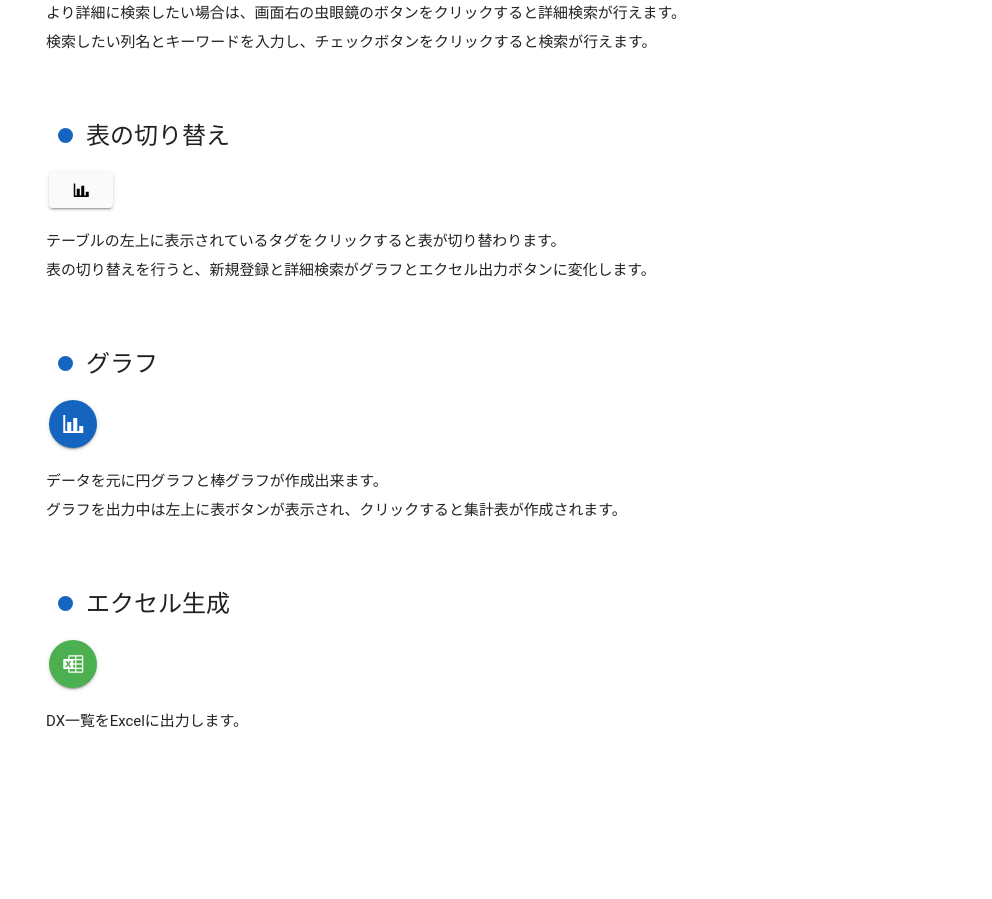
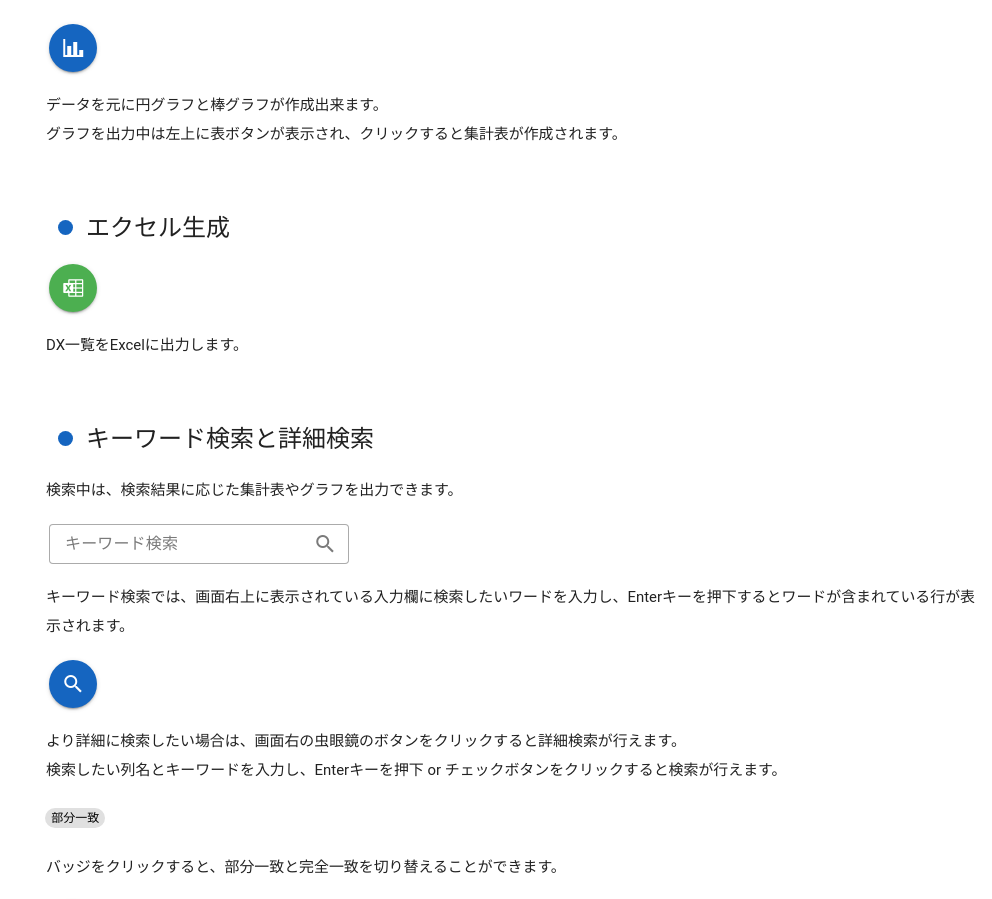
Before and after one commit to koreriku/dx-management-app, a Vue app: page /manual in a window 1280 px wide. Shown: the part 1863-2762 px from the top of the page, without its empty margins (288-1280 px from the left). Built offline with nearby package versions, Linux system fonts and the light colour scheme.

Commit message:
検索機能修正、マニュアル修正、ホバー時のカラー変更

```diff
--- a/src/components/manual.vue
+++ b/src/components/manual.vue
@@ -3,6 +3,7 @@ import { ref, onMounted } from "vue";
 import { useDxStore } from "../stores/dxManagement.js";
 import dxDetail from "./parts/dx/dxDetail.vue";
 import { useTheme } from "vuetify";
+import Button from "./parts/button.vue";
 
 const store = useDxStore();
 const theme = useTheme();
@@ -83,11 +84,6 @@ const dxContents = [
     title: "削除",
   },
   {
-    id: "#keyword",
-    title: "キーワード検索と詳細検索",
-  },
-
-  {
     id: "#table",
     title: "表の切り替え",
   },
@@ -98,6 +94,10 @@ const dxContents = [
   {
     id: "#excel",
     title: "エクセル生成",
+  },
+  {
+    id: "#keyword",
+    title: "キーワード検索と詳細検索",
   },
 ];
 const departmentsContent = [
@@ -142,7 +142,7 @@ onMounted(() => {
   window.addEventListener("scroll", scroll);
 });
 
-const contentsHeight = window.innerHeight * 0.7;
+const contentsHeight = window.innerHeight * 0.8;
 store.switchDx = true;
 store.changeSwitchDx();
 </script>
@@ -164,7 +164,7 @@ store.changeSwitchDx();
 
   <div class="wrapper">
     <v-row justify="center">
-      <v-col md="3" sm="12">
+      <v-col lg="3" md="4" sm="12">
         <div class="list">
           <div
             class="mr-10 contentsBar"
@@ -258,7 +258,7 @@ store.changeSwitchDx();
           </div>
         </div>
       </v-col>
-      <v-col md="9" xs="12">
+      <v-col lg="9" md="8" xs="12">
         <section id="insideDx">
           <h2
             class="mb-16 text-h4 title"
@@ -272,12 +272,12 @@ store.changeSwitchDx();
 
           <div class="mb-16">
             <a class="text-h5 anchor" id="new">新規登録</a>
-            <v-btn color="yellow" icon class="icon">
+            <Button color="yellow" icon class="icon">
               <v-icon>mdi-plus</v-icon>
               <v-tooltip activator="parent" location="right"
                 >新規登録(サンプル)</v-tooltip
               >
-            </v-btn>
+            </Button>
             <p>
               DX一覧に表示されているプラスボタンをクリックすると登録画面が表示されます。
             </p>
@@ -389,28 +389,69 @@ store.changeSwitchDx();
 
           <div class="mb-16">
             <a class="text-h5 anchor" id="edit">編集</a>
-            <v-btn color="primary" icon class="icon">
+            <Button color="primary" icon class="icon">
               <v-icon color="#fff">mdi-pencil</v-icon>
               <v-tooltip activator="parent" location="right"
                 >編集(サンプル)</v-tooltip
               >
-            </v-btn>
+            </Button>
             <p>詳細画面の右上のペンマークで編集が行えます。</p>
           </div>
           <div class="mb-16">
             <a class="text-h5 anchor" id="delete">削除</a>
-            <v-btn color="red" icon class="icon">
+            <Button color="red" icon class="icon">
               <v-icon>mdi-delete</v-icon>
               <v-tooltip activator="parent" location="right"
                 >削除(サンプル)</v-tooltip
               >
-            </v-btn>
+            </Button>
             <p>詳細画面の右上のごみ箱で削除が出来ます。</p>
           </div>
 
           <div class="mb-16">
-            <a class="text-h5 anchor" id="keyword">キーワード検索と詳細検索</a>
+            <a class="text-h5 anchor" id="table">表の切り替え</a>
+            <Button class="icon" color="gray">
+              <v-icon>mdi-chart-bar</v-icon>
+            </Button>
+            <p>
+              テーブルの左上に表示されているタグをクリックすると集計画面に切り替わります。
+            </p>
+            <p>
+              集計画面に切り替えを行うと、新規登録と詳細検索がグラフとエクセル出力ボタンに変化します。
+            </p>
+          </div>
 
+          <div class="mb-16" id="graph">
+            <a class="text-h5 anchor">グラフ</a>
+
+            <Button color="primary" icon class="icon">
+              <v-icon>mdi-chart-bar</v-icon>
+              <v-tooltip activator="parent" location="right"
+                >グラフ作成(サンプル)</v-tooltip
+              >
+            </Button>
+            <p>データを元に円グラフと棒グラフが作成出来ます。</p>
+            <p>
+              グラフを出力中は左上に表ボタンが表示され、クリックすると集計表が作成されます。
+            </p>
+          </div>
+
+          <div class="mb-16" id="excel">
+            <a class="text-h5 anchor">エクセル生成</a>
+            <Button color="green" icon class="icon">
+              <v-icon>mdi-microsoft-excel</v-icon>
+              <v-tooltip activator="parent" location="right"
+                >excel作成(サンプル)</v-tooltip
+              >
+            </Button>
+            <p>DX一覧をExcelに出力します。</p>
+          </div>
+
+          <div class="mb-16">
+            <a class="text-h5 anchor mb-5" id="keyword"
+              >キーワード検索と詳細検索</a
+            >
+            <p>検索中は、検索結果に応じた集計表やグラフを出力できます。</p>
             <v-text-field
               label="キーワード検索"
               variant="outlined"
@@ -424,57 +465,51 @@ store.changeSwitchDx();
               キーワード検索では、画面右上に表示されている入力欄に検索したいワードを入力し、Enterキーを押下するとワードが含まれている行が表示されます。
             </p>
 
-            <v-btn color="primary" icon class="icon">
+            <Button color="primary" icon class="icon">
               <v-icon>mdi-magnify</v-icon>
               <v-tooltip activator="parent" location="right"
                 >詳細検索(サンプル)</v-tooltip
               >
-            </v-btn>
+            </Button>
             <p>
               より詳細に検索したい場合は、画面右の虫眼鏡のボタンをクリックすると詳細検索が行えます。
             </p>
+            <p class="mb-5">
+              検索したい列名とキーワードを入力し、Enterキーを押下 or
+              チェックボタンをクリックすると検索が行えます。
+            </p>
+            <div
+              class="icon"
+              @click="store.switchSearchMethod = !store.switchSearchMethod"
+            >
+              <v-badge
+                v-if="store.switchSearchMethod"
+                content="部分一致"
+                floating
+                color="grey-lighten-2"
+                style="cursor: pointer"
+              ></v-badge>
+              <v-badge
+                v-else
+                content="完全一致"
+                floating
+                color="yellow"
+                style="cursor: pointer"
+              ></v-badge>
+            </div>
             <p>
-              検索したい列名とキーワードを入力し、チェックボタンをクリックすると検索が行えます。
+              バッジをクリックすると、部分一致と完全一致を切り替えることができます。
             </p>
-          </div>
-
-          <div class="mb-16">
-            <a class="text-h5 anchor" id="table">表の切り替え</a>
-            <v-btn class="icon" color="gray">
-              <v-icon>mdi-chart-bar</v-icon>
-            </v-btn>
+            <Button color="grey" class="mr-2 icon" icon
+              ><v-icon>mdi-restore</v-icon>
+              <v-tooltip activator="parent" location="right"
+                >リセット</v-tooltip
+              ></Button
+            >
             <p>
-              テーブルの左上に表示されているタグをクリックすると表が切り替わります。
+              キーワード検索 or
+              詳細検索中はリセットボタンが画面左上に表示されます。
             </p>
-            <p>
-              表の切り替えを行うと、新規登録と詳細検索がグラフとエクセル出力ボタンに変化します。
-            </p>
-          </div>
-
-          <div class="mb-16" id="graph">
-            <a class="text-h5 anchor">グラフ</a>
-
-            <v-btn color="primary" icon class="icon">
-              <v-icon>mdi-chart-bar</v-icon>
-              <v-tooltip activator="parent" location="right"
-                >グラフ作成(サンプル)</v-tooltip
-              >
-            </v-btn>
-            <p>データを元に円グラフと棒グラフが作成出来ます。</p>
-            <p>
-              グラフを出力中は左上に表ボタンが表示され、クリックすると集計表が作成されます。
-            </p>
-          </div>
-
-          <div class="mb-16" id="excel">
-            <a class="text-h5 anchor">エクセル生成</a>
-            <v-btn color="green" icon class="icon">
-              <v-icon>mdi-microsoft-excel</v-icon>
-              <v-tooltip activator="parent" location="right"
-                >excel作成(サンプル)</v-tooltip
-              >
-            </v-btn>
-            <p>DX一覧をExcelに出力します。</p>
           </div>
         </section>
 
@@ -554,12 +589,12 @@ store.changeSwitchDx();
 
           <div class="mb-16">
             <a class="text-h5 anchor" id="newD">部署登録</a>
-            <v-btn color="yellow" icon class="icon">
+            <Button color="yellow" icon class="icon">
               <v-icon>mdi-plus</v-icon>
               <v-tooltip activator="parent" location="right"
                 >新規登録(サンプル)</v-tooltip
               >
-            </v-btn>
+            </Button>
             <p>プラスボタンで部署の新規登録、部署名変更が行えます。</p>
             <p>各項目を全て入力後、登録が出来ます。</p>
             <ol>
@@ -631,12 +666,12 @@ store.changeSwitchDx();
 
           <div class="mb-16">
             <a class="text-h5 anchor" id="orderD">部署順序変更</a>
-            <v-btn color="primary" class="icon" icon
+            <Button color="primary" class="icon" icon
               ><v-icon>mdi-order-alphabetical-ascending</v-icon>
               <v-tooltip activator="parent" location="right"
                 >順序変更(サンプル)</v-tooltip
               >
-            </v-btn>
+            </Button>
             <p>順序変更ボタンを押すと部署の順序を変更することができます。</p>
           </div>
         </section>
--- a/src/components/parts/dialog.vue
+++ b/src/components/parts/departmentDialog.vue
@@ -1,5 +1,5 @@
 <script setup>
-import { ref, onBeforeMount } from "vue";
+import { ref } from "vue";
 import Button from "./button.vue";
 import { useDxStore } from "../../stores/dxManagement.js";
 import dayjs from "dayjs";
--- a/src/router/index.js
+++ b/src/router/index.js
@@ -1,7 +1,7 @@
 import { createRouter, createWebHistory } from "vue-router";
 import dxHome from "../components/dxHome.vue";
 import dx from "../components/dx.vue";
-import department from "../components/parts/gantt_chart.vue";
+import department from "../components/department.vue";
 import manual from "../components/manual.vue";
 
 const routes = [
--- a/src/style.css
+++ b/src/style.css
@@ -2,7 +2,7 @@
   padding: 1rem;
 }
 .tr-data:hover {
-  opacity: 0.7;
+  color: #0b8fca;
   cursor: pointer;
 }
 .table-wrap {
```
Also changed, not shown: src/components/department.vue (renamed from src/components/parts/gantt_chart.vue, +4 -4 lines), src/components/dx.vue (+52 -20 lines), src/stores/dxManagement.js (+20 -9 lines), bulild後の修正事項.txt.
